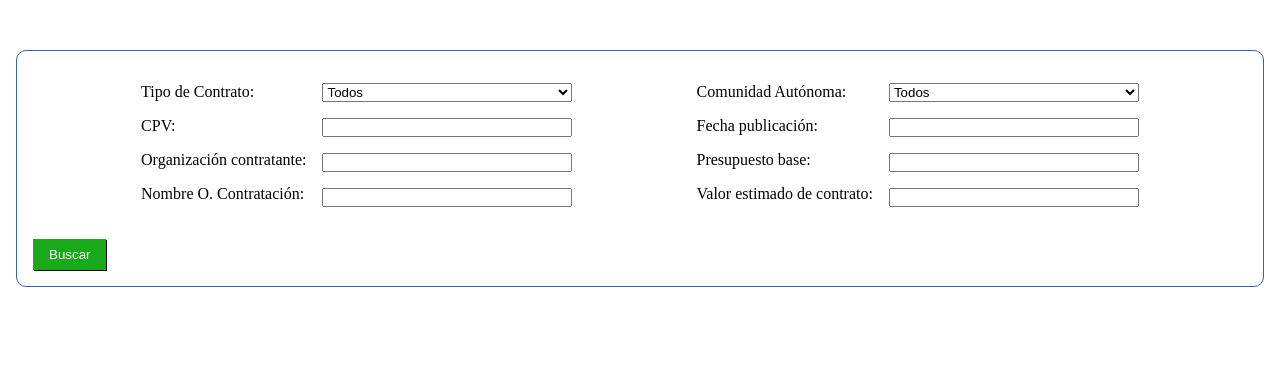
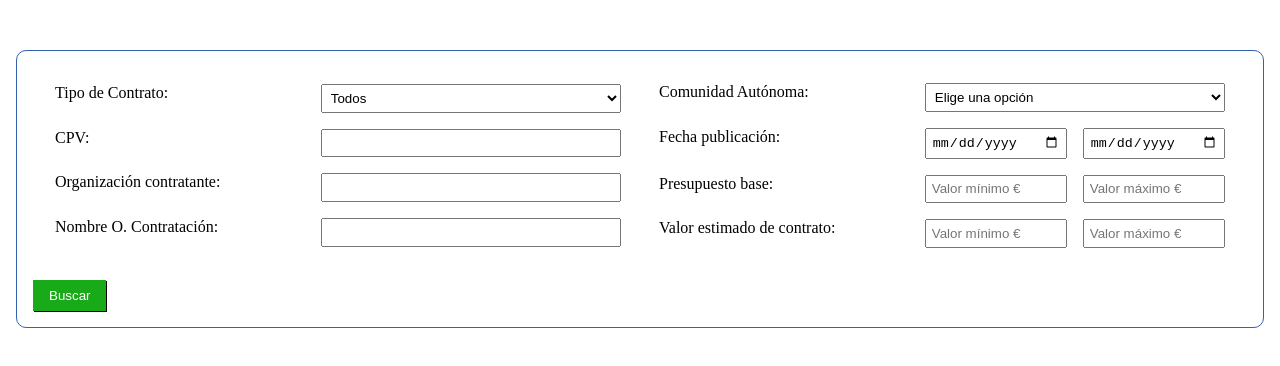
Before and after one commit to FedeIneco/observatorio, a plain HTML site: page public/filtros.html in a window 1280 px wide. Shown: the part 78-444 px from the top of the page. Drawn offline with Linux system fonts and the light colour scheme.

Commit message:
cambios filtro

```diff
--- a/public/css/styles.css
+++ b/public/css/styles.css
@@ -26,10 +26,10 @@ ul,
 li {
   list-style: none;
 }
-.main{
+.main {
   display: flex;
   flex-direction: column;
-  height:100vh;
+  height: 100vh;
 }
 
 .title {
@@ -98,16 +98,27 @@ li {
   flex-direction: row;
   gap: 1rem;
 }
-.etiquetas,
-.aRellenar {
+.etiquetas{
   display: flex;
   flex-direction: column;
   gap: 1rem;
 }
 
-.aRellenar input,
+.etiquetas div{
+   display: flex;
+   flex-direction: row;
+   gap: 1rem;
+}
+
+.etiqueta{
+  width: 250px;
+}
+
+
+.etiquetas input,
 select {
-  width: 250px;
+  width: 300px;
+  padding: .3rem;
 }
 
 .mainContainer {
@@ -159,7 +170,7 @@ select {
   gap: 0.7rem;
 }
 
-.usosBIMContainer{
+.usosBIMContainer {
   margin-top: 1rem;
   width: 600px;
   height: 400px;
@@ -223,7 +234,6 @@ select {
 #tab10 > a {
   --tabs-position: 9;
 }
-
 
 .tabs {
   display: flex;
@@ -378,7 +388,7 @@ select {
   gap: 2rem;
 }
 
-.horizontalContainer span{
+.horizontalContainer span {
   width: 200px;
 }
 
@@ -426,7 +436,6 @@ td {
   margin-left: 2rem;
 }
 
-
 .buttons {
   margin: 0 auto;
   width: 25%;
@@ -440,7 +449,7 @@ td {
 .button {
   cursor: pointer;
   padding: 0.5rem 1rem;
-  background-color:rgb(52, 99, 172);
+  background-color: rgb(52, 99, 172);
   border: 2px solid var(--tabs-border-color);
   box-shadow: 2px 2px var(--tabs-border-color);
   color: white;
@@ -467,9 +476,13 @@ td {
 }
 
 .grafica,
-.noGrafica{
+.noGrafica {
   padding: 1rem;
 }
-.noGrafica{
+.noGrafica {
   border-left: 1px solid #333;
 }
+
+.dobles {
+  width:142px !important;
+}
--- a/public/filtros.html
+++ b/public/filtros.html
@@ -2,11 +2,11 @@
 <html lang="en">
 
 <head>
-    <meta charset="UTF-8">
-    <meta http-equiv="X-UA-Compatible" content="IE=edge">
-    <meta name="viewport" content="width=device-width, initial-scale=1.0">
-    <link rel="shortcut icon" href="./img/icono-Ineco.ico" type="image/x-icon">
-    <link rel="stylesheet" href="./css/styles.css">
+	<meta charset="UTF-8" />
+	<meta http-equiv="X-UA-Compatible" content="IE=edge" />
+	<meta name="viewport" content="width=device-width, initial-scale=1.0" />
+	<link rel="shortcut icon" href="./img/icono-Ineco.ico" type="image/x-icon" />
+	<link rel="stylesheet" href="./css/styles.css" />
 	<title>Búsqueda</title>
 </head>
 
@@ -15,56 +15,96 @@
 		<h1>Búsqueda</h1>
 	</div>
 	<div class="campos">
+		<form action="POST" id="searchForm">
 			<div class="datos">
 				<div class="camposIzq">
 					<div class="etiquetas">
-                    <p>Tipo de Contrato:</p>
-                    <p>CPV:</p>
-                    <p>Organización contratante:</p>
-                    <p>Nombre O. Contratación:</p>
-                </div>
-                <div class="aRellenar">
-                    <p><select>
+						<div>
+							<span class="etiqueta">Tipo de Contrato:</span>
+							<select id="tipoContrato">
 								<option value="#">Todos</option>
 								<option value="Concesión de obras">Concesión de obras</option>
-                            <option value="Concesión de obras públicas">Concesión de obras públicas</option>
-                            <option value="Concesión de servicios">Concesión de servicios</option>
+								<option value="Concesión de obras públicas">
+									Concesión de obras públicas
+								</option>
+								<option value="Concesión de servicios">
+									Concesión de servicios
+								</option>
 								<option value="Obras">Obras</option>
 								<option value="Otros">Otros</option>
 								<option value="Servicios">Servicios</option>
 								<option value="Suministros">Suministros</option>
-                        </select></p>
-                    <p><input type="text"></p>
-                    <p><input type="text"></p>
-                    <p><input type="text"></p>
+							</select>
+						</div>
+						<div><span class="etiqueta">CPV:</span> <input type="number" id="cpv" name="cpv" />
+						</div>
+						<div>
+							<span class="etiqueta">Organización contratante:</span>
+							<input type="text" id="orgContratante" name="orgContratante" />
+						</div>
+						<div>
+							<span class="etiqueta">Nombre O. Contratación:</span><input type="text"
+								id="nOrgContratacion" name="nOrgContratacion" />
+						</div>
 					</div>
 				</div>
 				<div class="camposDch">
 					<div class="etiquetas">
-                    <p>Comunidad Autónoma:</p>
-                    <p>Fecha publicación:</p>
-                    <p>Presupuesto base:</p>
-                    <p>Valor estimado de contrato:</p>
+						<div id="ccaaFiltro">
+							<span class="etiqueta">Comunidad Autónoma:</span><select id="comunidadesAutonomasFiltro">
+								<option value="#">Elige una opción</option>
+								<option value="Andalucía">Andalucía</option>
+								<option value="Aragón">Aragón</option>
+								<option value="Principado de Asturias">
+									Principado de Asturias
+								</option>
+								<option value="Islas Baleares">Islas Baleares</option>
+								<option value="Canarias">Canarias</option>
+								<option value="Cantabria">Cantabria</option>
+								<option value="Castilla y León">Castilla y León</option>
+								<option value="Castilla La Mancha">Castilla La Mancha</option>
+								<option value="Cataluña">Cataluña</option>
+								<option value="Comunidad Valenciana">
+									Comunidad Valencianaa
+								</option>
+								<option value="Extremadura">Extremadura</option>
+								<option value="Galicia">Galicia</option>
+								<option value="Comunidad de Madrid">Comunidad de Madrid</option>
+								<option value="Región de Murcia">Región de Murcia</option>
+								<option value="Comunidad floral de Navarra">
+									Comunidad floral de Navarra
+								</option>
+								<option value="País Vasco">País Vasco</option>
+								<option value="La Rioja">La Rioja</option>
+								<option value="Ceuta">Ceuta</option>
+								<option value="Melilla">Melilla</option>
+							</select>
 						</div>
-                <div class="aRellenar">
-                    <p><select>
-                            <option value="#">Todos</option>
-                            <option value="Concesión de obras">Concesión de obras</option>
-                            <option value="Concesión de obras públicas">Concesión de obras públicas</option>
-                            <option value="Concesión de servicios">Concesión de servicios</option>
-                            <option value="Obras">Obras</option>
-                            <option value="Otros">Otros</option>
-                            <option value="Servicios">Servicios</option>
-                            <option value="Suministros">Suministros</option>
-                        </select></p>
-                    <p><input type="text"></p>
-                    <p><input type="text"></p>
-                    <p><input type="text"></p>
+						<div>
+							<span class="etiqueta">Fecha publicación:</span>
+							<input type="date" class="dobles doblesMargen" id="fechaMinima" /><input type="date"
+								class="dobles" id="fechaMaxima" />
+						</div>
+						<div>
+							<span class="etiqueta">Presupuesto base:</span>
+							<input type="text" class="dobles doblesMargen" placeholder="Valor mínimo €"
+								id="pbMinimo" /><input type="text" class="dobles" placeholder="Valor máximo €"
+								id="pbMaximo" />
+						</div>
+						<div>
+							<span class="etiqueta">Valor estimado de contrato:</span><input type="text"
+								class="dobles doblesMargen" placeholder="Valor mínimo €" id="valorMinimo" />
+							<input type="text" class="dobles" placeholder="Valor máximo €" id="valorMaximo" />
 						</div>
 					</div>
 				</div>
-        <button class="save">Buscar</button>
 			</div>
+			<input type="submit" class="save" id="filtrar" value="Buscar">
+		</form>
+	</div>
+
+	<div id="results"></div>
+	<script src="js/index.js"></script>
 </body>
 
 </html>
--- a/public/js/detalles.js
+++ b/public/js/detalles.js
@@ -102,8 +102,7 @@ saveButton.onclick = function () {
     headers: {
       "Content-type": "application/json",
     },
-    //*sector, fase, alcanceContrato, tipoObra, tipoContrato, comunidadAutonoma, tipoAdministracion, ministerio, categoriaEdif, categoriaInfra
-    body: JSON.stringify({
+      body: JSON.stringify({
       id: saveButton.dataset.id,
       sector: dataSector,
       fase : JSON.stringify(dataFase),
--- /dev/null
+++ b/public/js/index.js
@@ -0,0 +1,78 @@
+const cpv = document.getElementById("cpv");
+const botonFiltro = document.getElementById("filtrar");
+const tipoContrato = document.getElementById("tipoContrato");
+const orgContratante = document.getElementById("orgContratante");
+const nOrgContratacion = document.getElementById("nOrgContratacion");
+const ccaa = document.getElementById("comunidadesAutonomasFiltro");
+const fechaMinima = document.getElementById("fechaMinima");
+const fechaMaxima = document.getElementById("fechaMaxima");
+const pbMinimo = document.getElementById("pbMinimo");
+const pbMaximo = document.getElementById("pbMaximo");
+const valorMinimo = document.getElementById("valorMinimo");
+const valorMaximo = document.getElementById("valorMaximo");
+let tipo;
+
+fechaMinima.addEventListener("change", function(e) {
+    console.log(e.target.value);
+});
+
+fechaMaxima.addEventListener("change", function(e) {
+    console.log(e.target.value);
+});
+
+tipoContrato.addEventListener("change", function (e) {
+  console.log(e.target.value);
+});
+
+// botonFiltro.onclick = function () {
+//   console.log(cpv.value);
+//   console.log(orgContratante.value);
+//   console.log(nOrgContratacion.value);
+//   console.log(pbMinimo.value);
+//   console.log(pbMaximo.value);
+//   console.log(valorMinimo.value);
+//   console.log(valorMaximo.value);
+// };
+
+// botonFiltro.onclick = async function () {
+
+//   const cpvValue = cpv.value;
+
+//   fetch("http://localhost:5000/filter", {
+//     method: "GET",
+//     headers: {
+//       "Content-type": "application/json",
+//     },
+//       body: JSON.stringify({
+//       cpv: cpvValue
+//     }),
+//   }).then((response) => {
+//     response.json();
+//   });
+// };
+
+ document.getElementById('searchForm').addEventListener('submit', async (event) => {
+    event.preventDefault();
+    //TODO: MOSTRAR DATOS QUE QUIERAN EN LISTADO
+
+    const form = event.target;
+    const formData = new FormData(form);
+
+    const searchParams = new URLSearchParams(formData);
+    console.log(searchParams.toString());
+    const response = await fetch(`http://localhost:5000/filter?${searchParams.toString()}`);
+    const data = await response.json();
+
+    console.log(data);
+
+    const resultsContainer = document.getElementById('results');
+    resultsContainer.innerHTML = '';
+
+    if (data.data && data.data.length > 0) {
+      data.data.forEach(product => {
+        resultsContainer.innerHTML += `<div>ID: ${product.id} - Status: ${product.status} - Tipo Contrato: ${product.tipoContrato}</div>`;
+      });
+    } else {
+      resultsContainer.innerHTML = 'No se encontraron resultados';
+    }
+  });
```
Also changed, not shown: server/app.js (+76 -2 lines), server/dbService.js (+114 -7 lines). Lines whose indentation alone changed are shown as unchanged.
